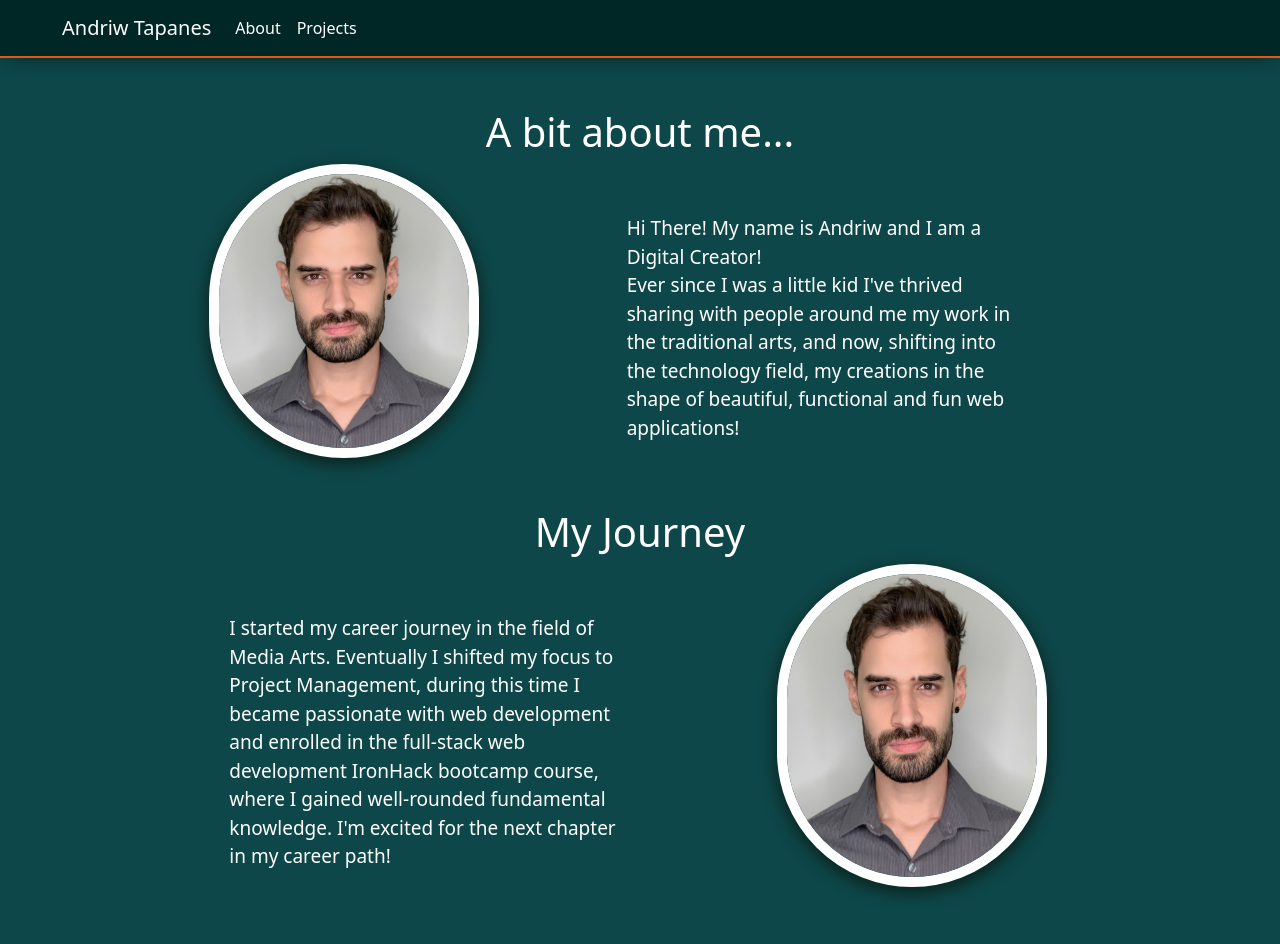
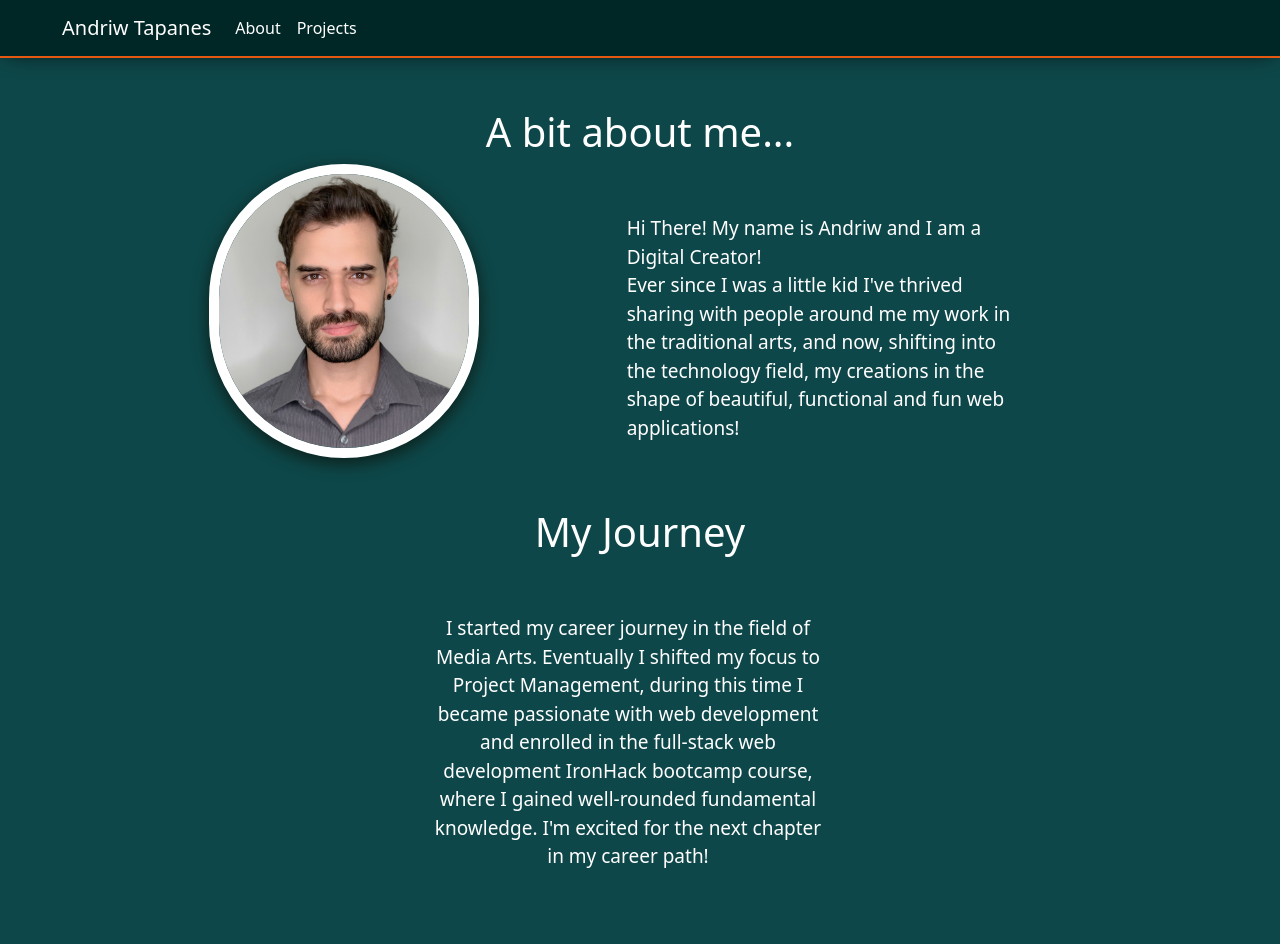
Before and after one commit to AndriwT/portfolio-website, a React (Create React App) app: page / in a window 1280 px wide. Shown: the top 944 px of the page. Built offline with nearby package versions, Linux system fonts and the light colour scheme.

Commit message:
change website info

```diff
--- a/public/index.html
+++ b/public/index.html
@@ -7,7 +7,7 @@
     <meta name="theme-color" content="#000000" />
     <meta
       name="description"
-      content="Web site created using create-react-app"
+      content="Andriw Tapanes' portfolio website"
     />
     <link rel="apple-touch-icon" href="%PUBLIC_URL%/logo192.png" />
     <!--
@@ -27,7 +27,7 @@
     <link rel="preconnect" href="https://fonts.googleapis.com">
 <link rel="preconnect" href="https://fonts.gstatic.com" crossorigin>
 <link href="https://fonts.googleapis.com/css2?family=Montserrat:wght@300&display=swap" rel="stylesheet">
-    <title>React App</title>
+    <title>Andriw Tapanes</title>
   </head>
   <body style="background: #0E4749">
     <noscript>You need to enable JavaScript to run this app.</noscript>
--- a/src/views/HomePage.jsx
+++ b/src/views/HomePage.jsx
@@ -26,7 +26,7 @@ const HomePage = () => {
         <h1>My Journey</h1>
         <Row className="pitch-container">
           <Col className="pitch">
-            <p>
+            <p style={{ textAlign: "center" }}>
               I started my career journey in the field of Media Arts. Eventually
               I shifted my focus to Project Management, during this time I
               became passionate with web development and enrolled in the
@@ -34,7 +34,7 @@ const HomePage = () => {
               gained well-rounded fundamental knowledge. I'm excited for the
               next chapter in my career path!
             </p>
-            <img src="professional-portrait.png" />
+            {/* <img src="professional-portrait.png" /> */}
           </Col>
         </Row>
       </Row>
```
Also changed, not shown: 1 other file (tests, documents, lock files or other folders).
